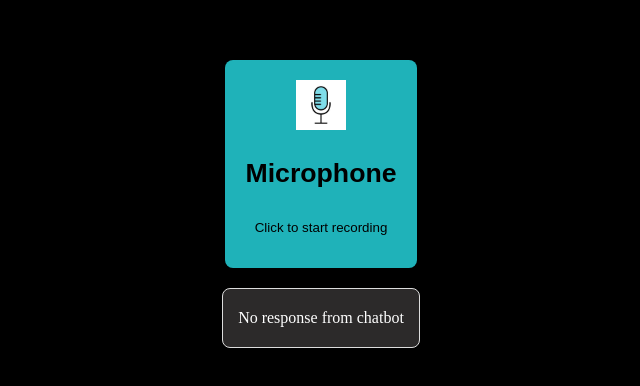
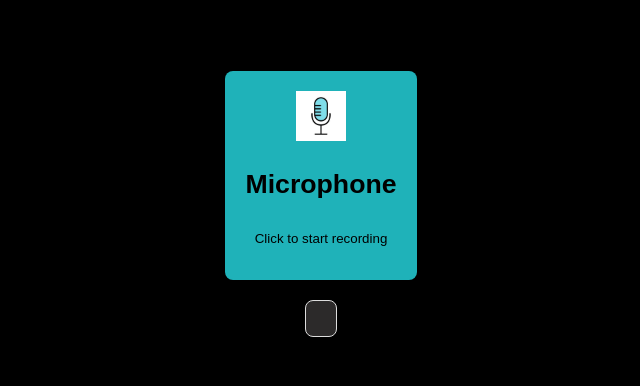
Before and after one commit to AlexGaledo/Dialecto-Frontend, a React (Vite) app in the folder frontend/: page / in a window 1280 px wide. Shown: the part 204-590 px from the top of the page, without its empty margins (319-959 px from the left). Built offline with nearby package versions, Linux system fonts and the light colour scheme.

Commit message:
fix v0.2

```diff
--- a/frontend/src/pages/Microphone.jsx
+++ b/frontend/src/pages/Microphone.jsx
@@ -79,7 +79,7 @@ export default function Microphone() {
 
             <div className="chatbot_response">
                 {audioText && <p>Audio Text: {audioText}</p>}
-                {response ? <p>{response}</p> : <p>No response from chatbot</p>}
+                { <p>{response}</p> }
             </div>
         </div>
     );
```
